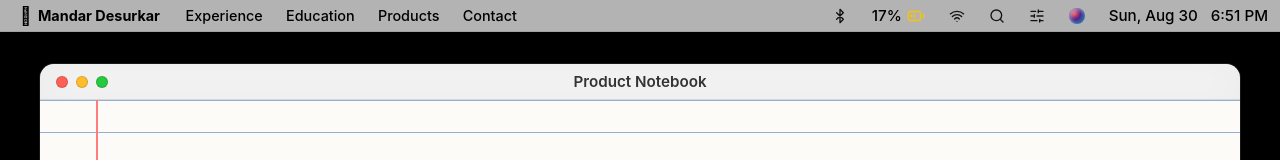
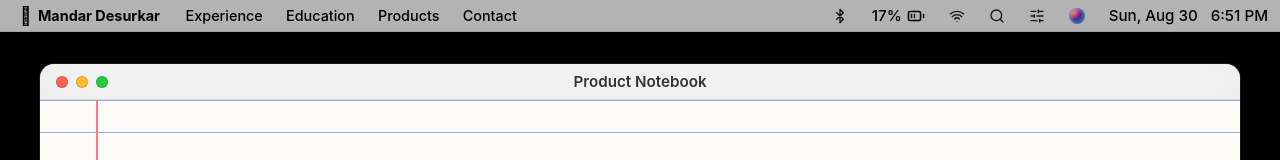
Before and after one commit to Mandar-Desurkar/Mandar-website, a Next.js app: page / in a window 1280 px wide. Shown: the top 160 px of the page. Built offline with nearby package versions, Linux system fonts and the light colour scheme.

Commit message:
style: change battery icon color to black

```diff
--- a/src/components/Navbar.tsx
+++ b/src/components/Navbar.tsx
@@ -86,7 +86,7 @@ export default function Navbar() {
         </div>
         <div className={styles.trayItem}>
           <span className={styles.batteryText}>17%</span>
-          <BatteryMedium size={18} color="#f5c211" />
+          <BatteryMedium size={18} color="#000000" />
         </div>
         <div className={styles.trayIcon}>
           <Wifi size={16} />
```
